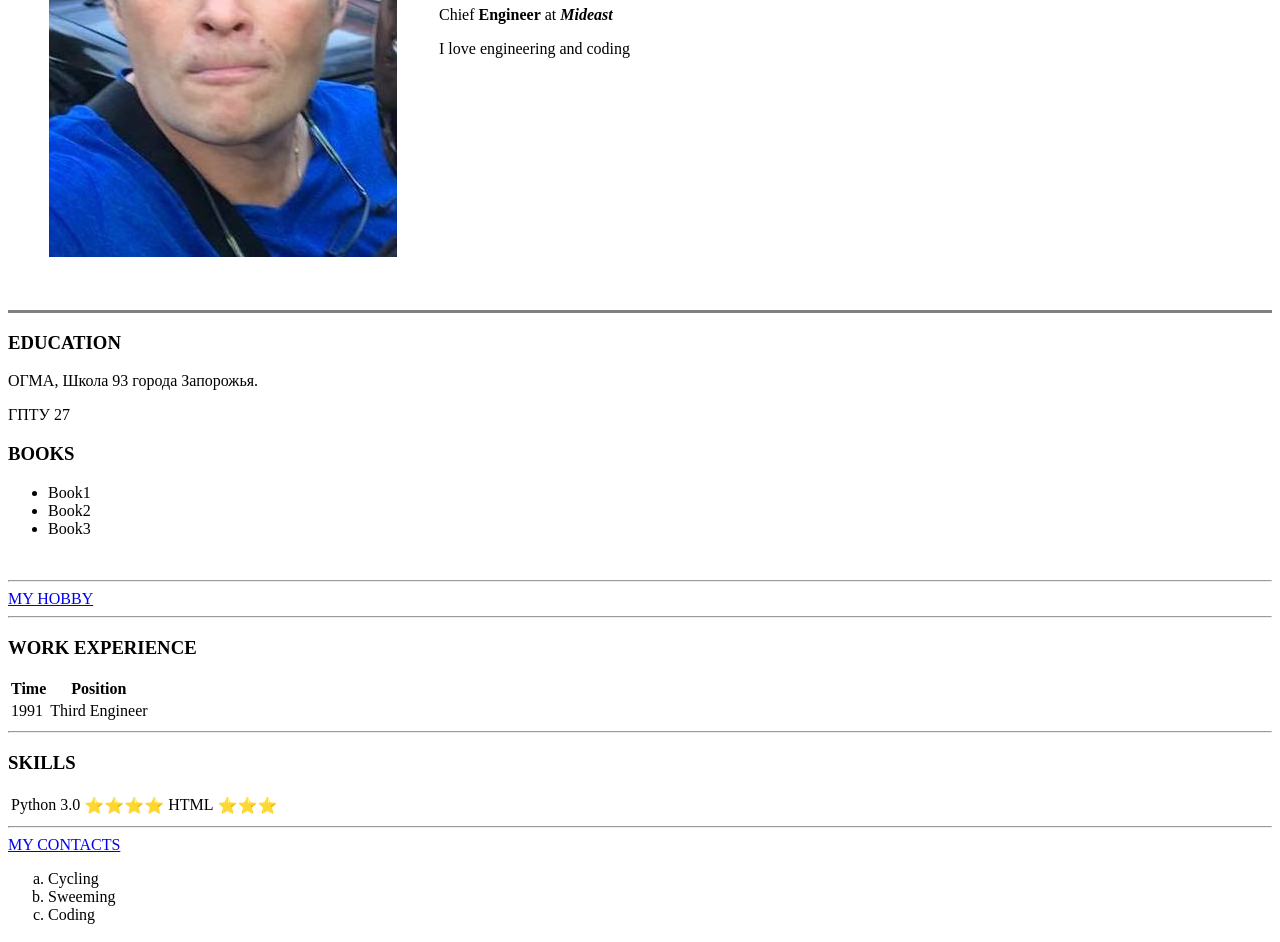
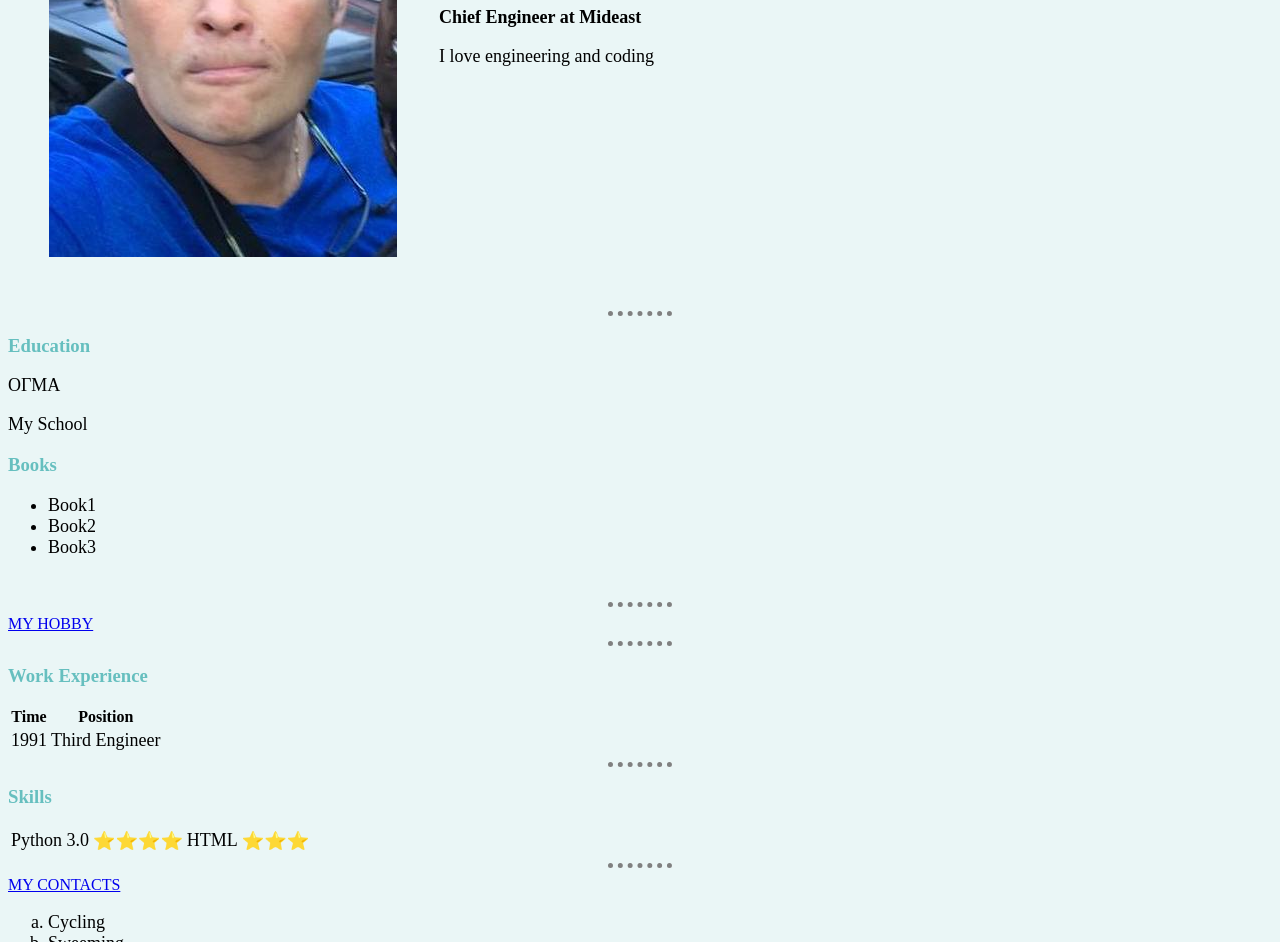
Before and after one commit to VadymGH/CV-New, a plain HTML site: page index.html in a window 1280 px wide. Shown: the part 309-1251 px from the top of the page. Drawn offline with Linux system fonts and the light colour scheme.

Commit message:
Add files via upload

```diff
--- /dev/null
+++ b/css/styles.css
@@ -0,0 +1,33 @@
+body {
+  background-color: #eaf6f6;
+}
+
+hr {
+  border-style: none;
+  border-top-style: dotted;
+  border-color: grey;
+  border-width: 5px;
+  width: 5%;
+}
+h1,
+h2,
+h3,
+h4 {
+  color: #66bfbf;
+}
+p {
+  color: black;
+  font-size: large;
+}
+ol {
+  color: black;
+  font-size: large;
+}
+ul {
+  color: black;
+  font-size: large;
+}
+td {
+  color: black;
+  font-size: large;
+}
--- a/index.html
+++ b/index.html
@@ -6,24 +6,30 @@
   <meta name="description" content="My test page designed for study">
   <meta name="author" content="VadymS">
   <title>Vadym personal site</title>
+  <link rel="stylesheet" href="css/styles.css">
+
+
 </head>
 
 <body>
   <table cellspacing="40">
     <tr>
       <td><img src="photos/vadym.jpg" alt="my profile"></td>
-      <td><h1>Vadym Sayenko</h1>
-      <p>Chief <strong>Engineer</strong> at <em><b>Mideast</b></em></p>
-      <p>I love engineering and coding</p></td>
+      <td>
+        <h1>Vadym Sayenko</h1>
+        <p><strong>Chief Engineer at Mideast</strong></p>
+        <p>I love engineering and coding</p>
+      </td>
     </tr>
   </table>
 
 
-  <hr size="3" noshade>
-  <h3>EDUCATION</h3>
-  <p>ОГМА, Школа 93 города Запорожья.</p>
-  <p>ГПТУ 27</p>
-  <h3>BOOKS</h3>
+  <hr>
+  <h3>Education</h3>
+  <p>ОГМА</p>
+  <p>My School</p>
+
+  <h3>Books</h3>
   <ul>
     <li>Book1</li>
     <li>Book2</li>
@@ -32,7 +38,7 @@
   <hr>
   <a href="hobbies.html">MY HOBBY</a> <br>
   <hr>
-  <h3>WORK EXPERIENCE</h3>
+  <h3>Work Experience</h3>
   <table>
     <th>Time</th>
     <th>Position</th>
@@ -45,7 +51,7 @@
 
   </table cellspacing="20">
   <hr>
-<h3>SKILLS</h3>
+  <h3>Skills</h3>
 
   <table>
     <tr>
@@ -56,7 +62,7 @@
     </tr>
   </table>
   <hr>
-<a href="contacts.html">MY CONTACTS</a>
+  <a href="contact.html">MY CONTACTS</a>
   <ol type="a">
     <li>Cycling</li>
     <li>Sweeming</li>
```
Also changed, not shown: contact.html (added, +47 -0 lines), hobbies.html (+5 -4 lines), table.html (+4 -6 lines). Lines whose indentation alone changed are shown as unchanged.
